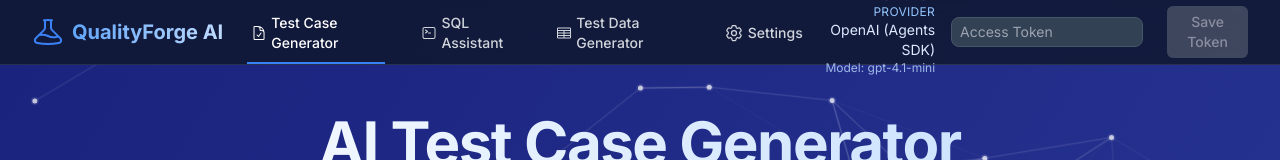
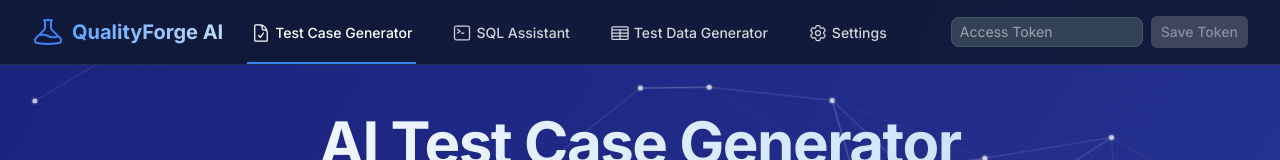
Before and after one commit to ronaldbusque/TestCaseGeneratorApp, a Next.js app: page / in a window 1280 px wide. Shown: the top 160 px of the page. Built offline with nearby package versions, Linux system fonts and the light colour scheme; no server answers.

Commit message:
chore: remove provider summary from navigation

```diff
--- a/src/components/NavigationBar.tsx
+++ b/src/components/NavigationBar.tsx
@@ -11,18 +11,11 @@ import {
   Cog6ToothIcon,
 } from '@heroicons/react/24/outline';
 import { Button } from '@/components/ui/Button';
-import { useProviderSettings } from '@/lib/context/ProviderSettingsContext';
 
 export const NavigationBar = () => {
   const pathname = usePathname();
   const [accessTokenInput, setAccessTokenInput] = useState('');
   const [savedAccessToken, setSavedAccessToken] = useState<string | null>(null);
-  const { settings, availableProviders } = useProviderSettings();
-
-  const testCaseProvider = settings.testCases.provider;
-  const testCaseModel = settings.testCases.model;
-  const providerLabel = availableProviders.find((provider) => provider.id === testCaseProvider)?.label || 'OpenAI (Agents)';
-
   useEffect(() => {
     const storedToken = localStorage.getItem('appAccessToken');
     if (storedToken) {
@@ -102,13 +95,8 @@ export const NavigationBar = () => {
             </div>
           </div>
 
-          {/* Provider summary and Access Token Input */}
-          <div className="flex items-center ml-auto pl-4 gap-4">
-            <div className="hidden md:flex flex-col text-right">
-              <span className="text-xs text-blue-300 uppercase tracking-wide">Test Case Provider</span>
-              <span className="text-sm text-blue-100">{providerLabel}</span>
-              <span className="text-xs text-blue-200/80">Model: {testCaseModel}</span>
-            </div>
+          {/* Access Token Input */}
+          <div className="flex items-center ml-auto pl-4">
             <input
               type="password"
               placeholder="Access Token"
```
